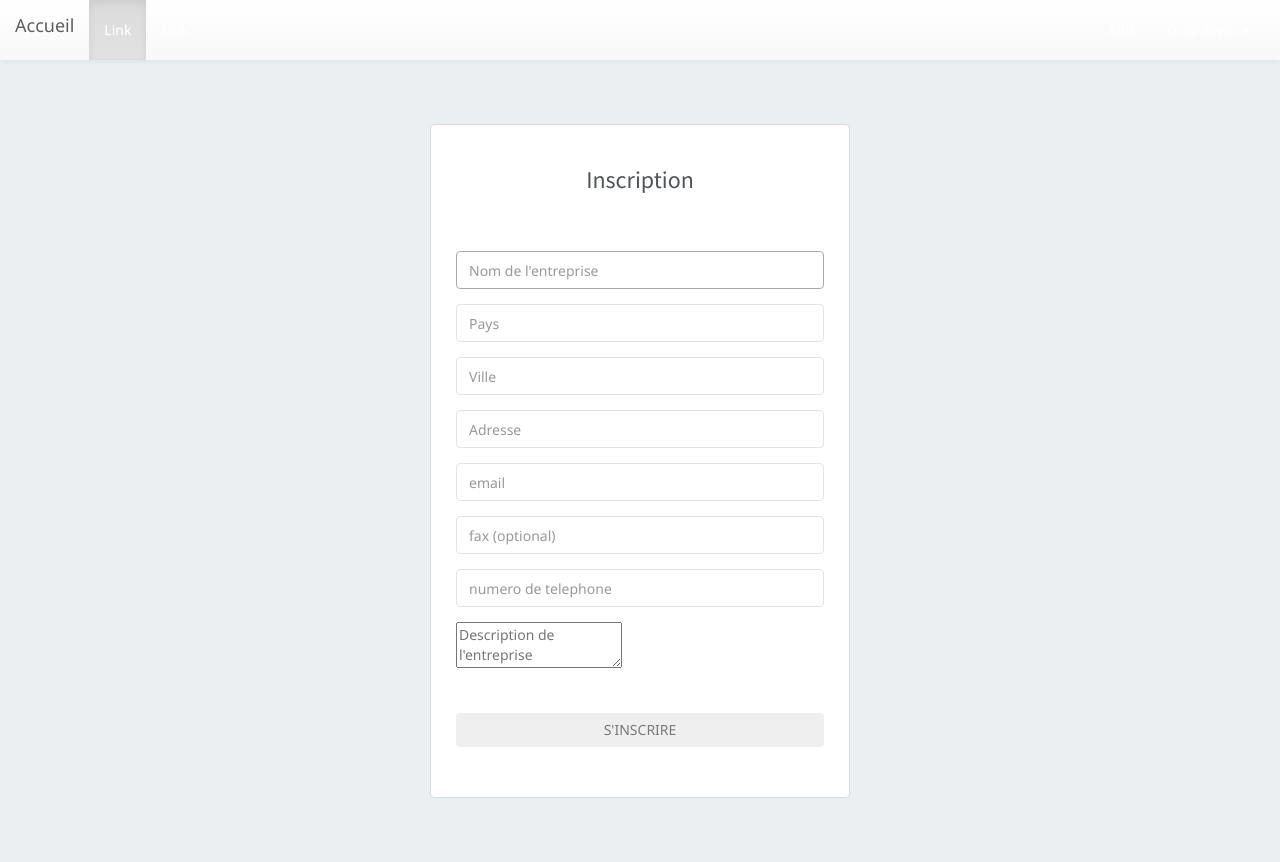
After one commit to iyaad/Gestion-Stage, a CodeIgniter app: page /gestion-stage/index.php/entreprise/signup in a window 1280 px wide. The commit adds this page. Run offline with CodeIgniter, Linux system fonts and the light colour scheme; some libraries are stand-ins or nearby versions.

Commit message:
inscription entreprises

```diff
--- a/application/config/routes.php
+++ b/application/config/routes.php
@@ -52,3 +52,4 @@ defined('BASEPATH') OR exit('No direct script access allowed');
 
 $route['default_controller'] = 'users/login';
 $route['login'] = 'users/login';
+$route['signup']='entreprise/signup';
--- /dev/null
+++ b/application/controllers/Entreprise.php
@@ -0,0 +1,42 @@
+<?php
+
+class Entreprise extends MY_Controller {
+
+	public function __construct()
+	{
+		parent::__construct();
+		$this->load->helper('form');
+		$this->load->library('form_validation');
+		$this->load->model('entreprise_model');
+	}
+
+	public function signup()
+	{	$this->form_validation->set_rules('nom_entreprise','Nom de l\'entreprise','required');
+		$this->form_validation->set_rules('pays','Pays','required');
+		$this->form_validation->set_rules('adresse','Adresse','required');
+		$this->form_validation->set_rules('ville','Ville','required');
+		$this->form_validation->set_rules('numtel','numero de telephone','required|exact_length[10]');
+		$this->form_validation->set_rules('email','email','trim|required|valid_email');
+		$this->form_validation->set_rules('description','description','trim|required');
+		$this->form_validation->set_message('required', 'Le champ %s est obligatoire');
+		$this->form_validation->set_message('valid_mail', 'email non valide');
+		if ($this->form_validation->run() == false) {
+		$data['title'] = 'Inscription entreprises';
+		$this->render('signup',$data);
+		} else {
+			$data = array(
+					'nom'=>$this->input->post('nom_entreprise'),
+					'pays'=>$this->input->post('pays'),
+					'adresse'=>$this->input->post('adresse'),
+					'ville'=>$this->input->post('ville'),
+					'fax'=>$this->input->post('fax'),
+					'numTel'=>$this->input->post('numtel'),
+					'email'=>$this->input->post('email'),
+					'description'=>$this->input->post('description'),
+				);
+			$this->entreprise_model->createEntreprise($data);
+			echo 'Validé';
+		}
+	}
+
+}
--- a/application/controllers/Users.php
+++ b/application/controllers/Users.php
@@ -14,7 +14,7 @@ class Users extends MY_Controller {
 	{
 		$this->form_validation->set_rules('username', 'Login', 'required|trim|callback_check_username');
 		$this->form_validation->set_rules('password', 'Mot de passe', 'required|trim|callback_check_password');
-		$this->form_validation->set_message('required', 'Le champs %s est obligatoire');
+		$this->form_validation->set_message('required', 'Le champ %s est obligatoire');
 
 		if ($this->form_validation->run() == false) {
 			$data['title'] = 'Login';
@@ -29,7 +29,6 @@ class Users extends MY_Controller {
 		$this->form_validation->set_message('check_username', '%s inexistant');
 		return (bool) $this->user_model->getUserByUsername($username);
 	}
-
 	public function check_password($password)
 	{
 		$this->load->library('hash');
--- /dev/null
+++ b/application/models/Entreprise_model.php
@@ -0,0 +1,10 @@
+<?php
+
+class Entreprise_model extends CI_Model {
+
+	public function createEntreprise($Data) {
+
+		$this->db->insert('entreprise',$Data);
+	}
+
+}
--- a/application/views/login.php
+++ b/application/views/login.php
@@ -33,4 +33,9 @@
 			</form>
 		</div>
 	</div><!-- /.card-box -->
+    <div class="row">
+  		<div class="col-sm-12 text-center">
+  			<p><a href="page-register.html" class="text-primary m-l-5"><b>Inscription entreprises</b></a></p>
+        </div>
+    </div>
 </div>
--- /dev/null
+++ b/application/views/signup.php
@@ -0,0 +1,69 @@
+<div class="wrapper-page">
+	<div class="card-box">
+		<div class="panel-heading">
+			<h3 class="text-center">Inscription  </h3>
+		</div>
+		<div class="panel-body">
+			<?= form_open("signup", 'class="form-horizontal m-t-20"') ?>
+				<div class="form-group <?= form_error('nom_entreprise') ? 'has-error' : '' ?>">
+					<div>
+						<?= form_error('nom_entreprise') ?>
+						<input class="form-control" type="text" placeholder="Nom de l'entreprise" name="nom_entreprise" value="<?= set_value('nom_entreprise') ?>" autofocus>
+					</div>
+				</div>
+
+				<div class="form-group <?= form_error('pays') ? 'has-error' : '' ?>">
+					<div>
+						<?= form_error('pays') ?>
+						<input class="form-control" type="text" placeholder="Pays" name="pays">
+					</div>
+				</div>
+				<div class="form-group <?= form_error('ville') ? 'has-error' : '' ?>">
+					<div>
+						<?= form_error('ville') ?>
+						<input class="form-control" type="text" placeholder="Ville" name="ville">
+					</div>
+				</div>
+				<div class="form-group <?= form_error('adresse') ? 'has-error' : '' ?>">
+					<div>
+						<?= form_error('adresse') ?>
+						<input class="form-control" type="text" placeholder="Adresse" name="adresse">
+					</div>
+				</div>
+				<div class="form-group <?= form_error('email') ? 'has-error' : '' ?>">
+					<div>
+						<?= form_error('email') ?>
+						<input class="form-control" type="text" placeholder="email" name="email">
+					</div>
+				</div>
+				<div class="form-group <?= form_error('fax') ? 'has-error' : '' ?>">
+					<div>
+						<?= form_error('fax') ?>
+						<input class="form-control" type="text" placeholder="fax (optional)" name="fax">
+					</div>
+				</div>
+				<div class="form-group <?= form_error('numtel') ? 'has-error' : '' ?>">
+					<div>
+						<?= form_error('numtel') ?>
+						<input class="form-control" type="text" placeholder="numero de telephone" name="numtel">
+					</div>
+				</div>
+				<div class="form-group <?= form_error('description') ? 'has-error' : '' ?>">
+					<div>
+						<?= form_error('description') ?>
+						<textarea  placeholder="Description de l'entreprise"
+						 name="description" data-parsley-id="90"></textarea>
+					</div>
+				</div>
+
+				<div class="form-group text-center m-t-40">
+					<div>
+						<button class="btn btn-pink btn-block text-uppercase waves-effect waves-light" type="submit">S'inscrire</button>
+					</div>
+				</div>
+
+
+			</form>
+		</div>
+	</div><!-- /.card-box -->
+</div>
```
